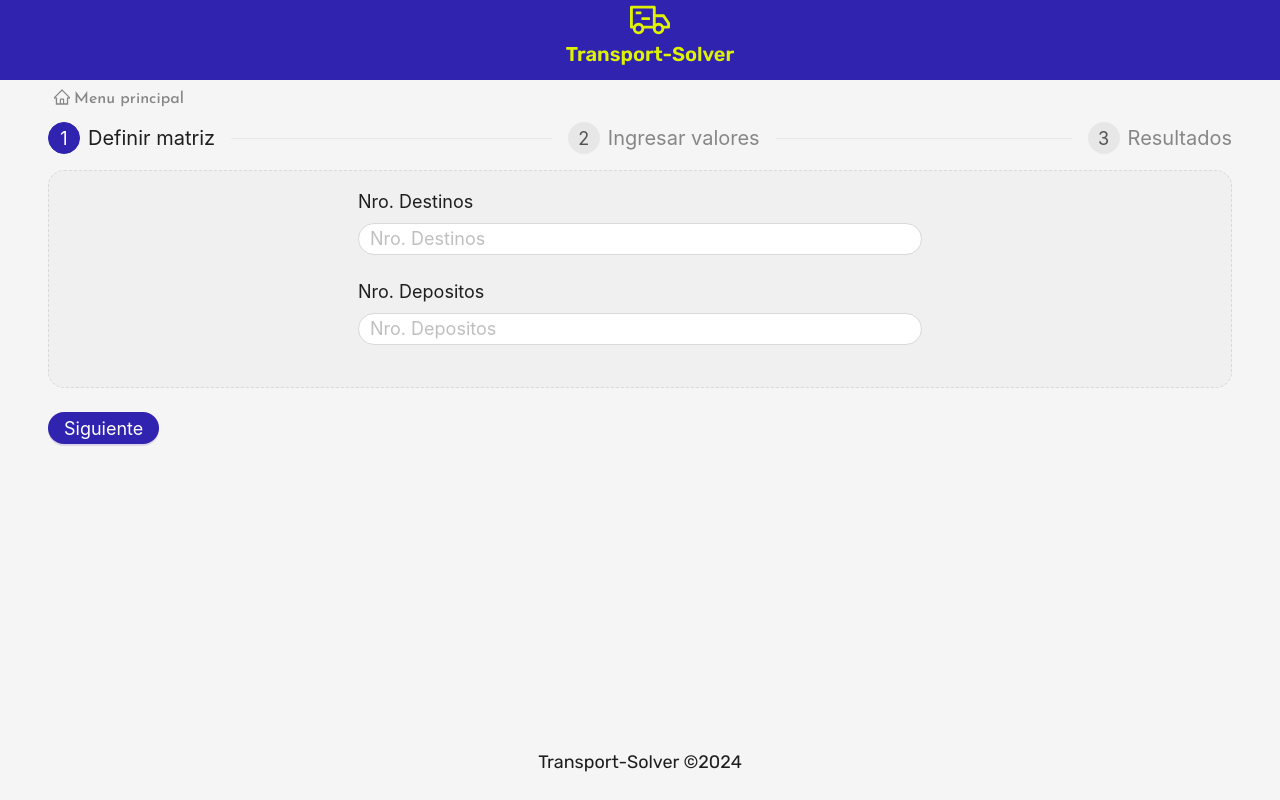
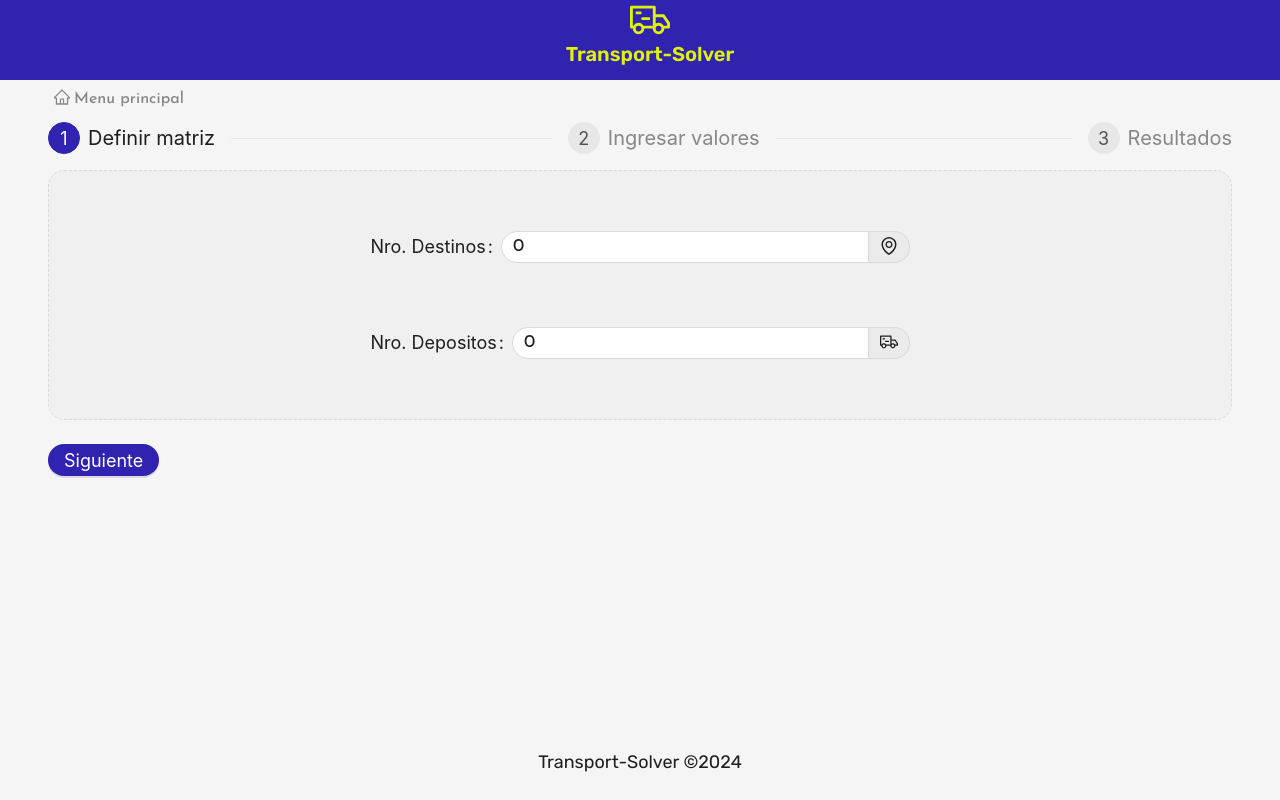
Before and after one commit to AgusR1/tranport-solver, a React (Vite) app: page /#/ in a window 1280 px wide. Built offline with nearby package versions, Linux system fonts and the light colour scheme.

Commit message:
formulario para crear matriz

```diff
--- a/package.json
+++ b/package.json
@@ -14,6 +14,7 @@
     "antd": "^5.21.6",
     "react": "^18.3.1",
     "react-dom": "^18.3.1",
+    "react-hook-form": "^7.53.1",
     "react-router": "^6.27.0",
     "react-router-dom": "^6.27.0",
     "react-toastify": "^10.0.6"
--- a/src/FormCreacionMatriz/FormCreacionMatriz.tsx
+++ b/src/FormCreacionMatriz/FormCreacionMatriz.tsx
@@ -1,25 +1,121 @@
-import { Form, Input } from "antd";
+import { Col, Form, InputNumber, Row, Space } from "antd";
+import { Controller, useForm } from "react-hook-form";
+import { fontFamily } from "../general/constants";
+import { EnvironmentOutlined, TruckOutlined } from "@ant-design/icons";
+import React from "react";
 
-const FormCreacionMatriz = () => {
-	const [form] = Form.useForm();
+interface Props {
+	setValuesForm: React.Dispatch<
+		React.SetStateAction<{
+			nroDestinos: number;
+			nroFuentes: number;
+		}>
+	>;
+	valuesForm: {
+		nroDestinos: number;
+		nroFuentes: number;
+	};
+}
+
+const FormCreacionMatriz: React.FC<Props> = ({
+	setValuesForm,
+	valuesForm: { nroDestinos, nroFuentes },
+}) => {
+	const { control, handleSubmit, getValues } = useForm<{
+		nroDestinos: number;
+		nroFuentes: number;
+	}>({
+		defaultValues: {
+			nroDestinos: nroDestinos,
+			nroFuentes: nroFuentes,
+		},
+	});
 
 	const onFormChange = () => {
-		console.log(form.getFieldsValue());
+		const nroFuentes = getValues("nroFuentes");
+		const nroDestinos = getValues("nroDestinos");
+		setValuesForm({
+			nroDestinos: nroDestinos,
+			nroFuentes: nroFuentes,
+		});
 	};
 	return (
-		<Form
-			style={{ padding: "1em", maxWidth: "600px", margin: "auto" }}
-			layout="vertical"
-			form={form}
-			onValuesChange={onFormChange}
-		>
-			<Form.Item label="Nro. Destinos">
-				<Input placeholder="Nro. Destinos" type="number" />
-			</Form.Item>
-			<Form.Item label="Nro. Depositos">
-				<Input placeholder="Nro. Depositos" type="number" />
-			</Form.Item>
-		</Form>
+		<form onSubmit={handleSubmit(onFormChange)}>
+			<Space
+				direction="vertical"
+				size="middle"
+				style={{ display: "flex", padding: "2em" }}
+			>
+				<Row
+					style={{
+						marginLeft: "auto",
+						marginRight: "auto",
+						width: "50%",
+					}}
+					gutter={[16, 16]}
+				>
+					<Col style={{ marginTop: "24px" }} className="gutter-row" span={24}>
+						<Form.Item label="Nro. Destinos">
+							<Controller
+								name="nroDestinos"
+								control={control}
+								rules={{
+									required: "Campo requerido",
+								}}
+								render={({
+									field: { onChange, value },
+									fieldState: { error },
+								}) => (
+									<InputNumber
+										onChange={onChange}
+										style={{ fontFamily: fontFamily, width: "100%" }}
+										placeholder="Destinos"
+										value={value}
+										addonAfter={<EnvironmentOutlined />}
+										controls
+										status={error ? "error" : undefined}
+									/>
+								)}
+							/>
+						</Form.Item>
+					</Col>
+				</Row>
+				<Row
+					style={{
+						marginLeft: "auto",
+						marginRight: "auto",
+						width: "50%",
+					}}
+					gutter={[16, 16]}
+				>
+					<Col style={{ marginTop: "24px" }} className="gutter-row" span={24}>
+						<Form.Item label="Nro. Depositos">
+							<Controller
+								name="nroFuentes"
+								control={control}
+								rules={{
+									required: "Campo requerido",
+								}}
+								render={({
+									field: { onChange, value },
+									fieldState: { error },
+								}) => (
+									<InputNumber
+										onChange={onChange}
+										style={{ fontFamily: fontFamily, width: "100%" }}
+										placeholder="Fuentes"
+										value={value}
+										addonAfter={<TruckOutlined />}
+										controls
+										status={error ? "error" : undefined}
+									/>
+								)}
+							/>
+						</Form.Item>
+					</Col>
+				</Row>
+			</Space>
+		</form>
 	);
 };
 
--- a/src/ListadoActividades/ListadoActividades.tsx
+++ b/src/ListadoActividades/ListadoActividades.tsx
@@ -7,6 +7,10 @@ import FormCreacionMatriz from "../FormCreacionMatriz/FormCreacionMatriz";
 const StepperActividad: React.FC = () => {
 	const { token } = theme.useToken();
 	const [current, setCurrent] = useState(0);
+	const [valuesForm, setValuesForm] = useState({
+		nroDestinos: 0,
+		nroFuentes: 0,
+	});
 
 	const next = () => {
 		setCurrent(current + 1);
@@ -18,7 +22,12 @@ const StepperActividad: React.FC = () => {
 	const steps = [
 		{
 			title: "Definir matriz",
-			content: <FormCreacionMatriz />,
+			content: (
+				<FormCreacionMatriz
+					setValuesForm={setValuesForm}
+					valuesForm={valuesForm}
+				/>
+			),
 		},
 		{
 			title: "Ingresar valores",
```
Also changed, not shown: 1 other file (tests, documents, lock files or other folders).
